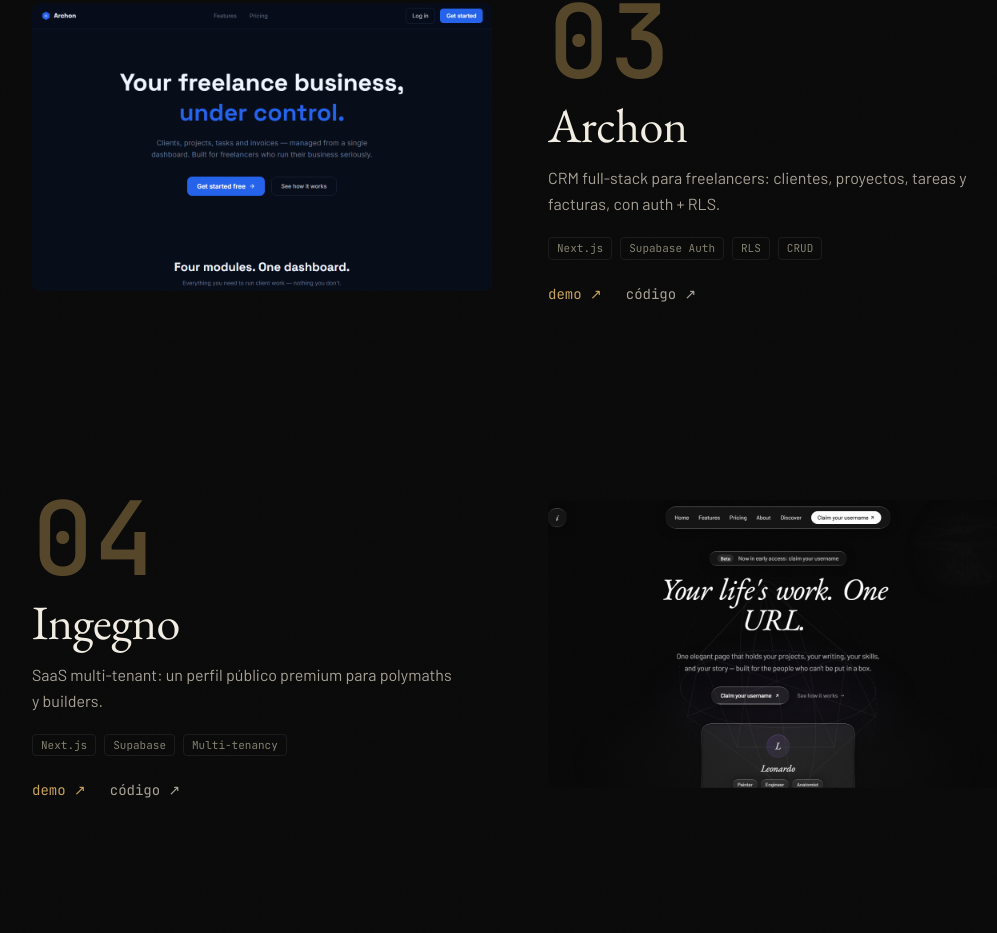
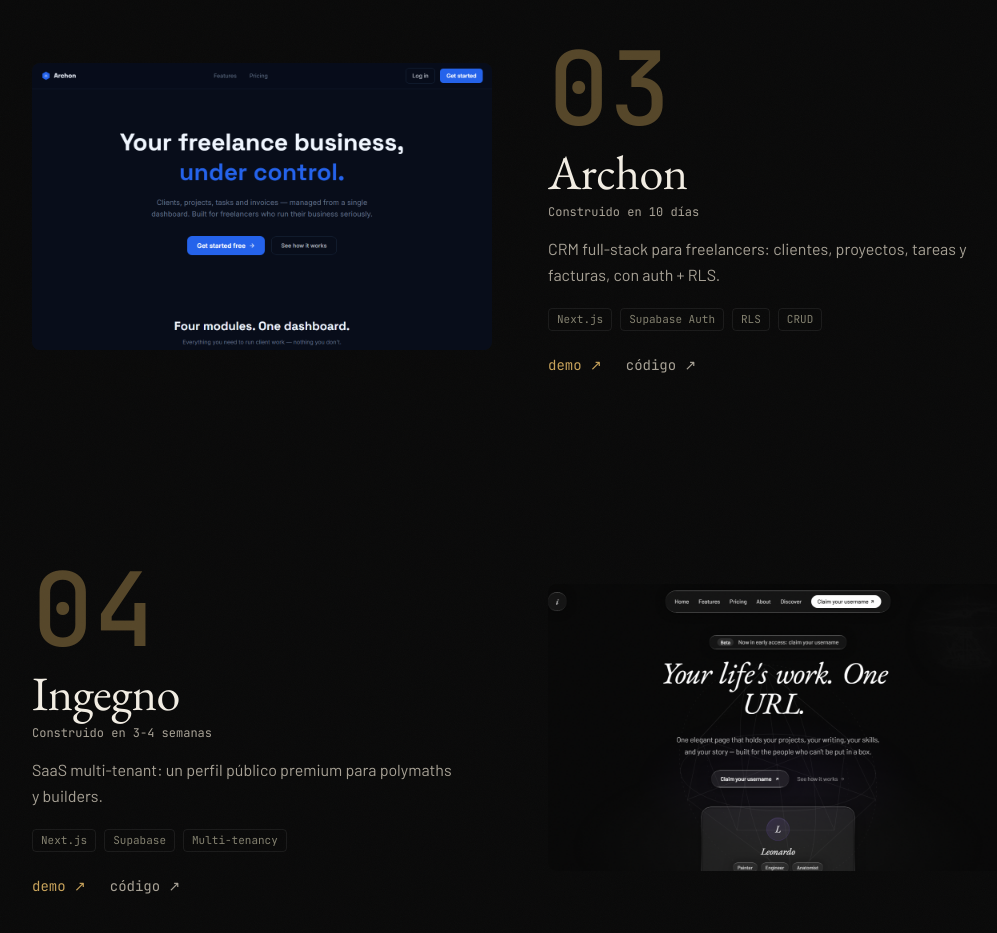
Before and after one commit to trustinraul/portfolio-hub, a Next.js app: page / in a window 1280 px wide. Shown: the part 2253-3186 px from the top of the page, without its empty margins (120-1117 px from the left). Built offline with nearby package versions, Linux system fonts and the light colour scheme; no server answers.

Commit message:
feat: add build duration per project in the work index

```diff
--- a/components/ProjectRow.tsx
+++ b/components/ProjectRow.tsx
@@ -71,6 +71,7 @@
           {n}
         </span>
         <h3 className="mt-2 font-display text-4xl tracking-[-0.01em] text-text sm:text-5xl">{project.name}</h3>
+        <p className="mt-2 font-mono text-xs text-text-muted">Construido en {project.duration}</p>
         <p className="mt-4 max-w-md text-base leading-relaxed text-pretty text-text-muted">{project.pitch}</p>
         <div className="mt-5 flex flex-wrap gap-2">
           {project.tags.map((t) => (
--- a/content/projects.ts
+++ b/content/projects.ts
@@ -7,6 +7,7 @@
   repoUrl: string
   thumbnail: string
   accent: string
+  duration: string
 }
 
 export const projects: Project[] = [
@@ -19,6 +20,7 @@
     repoUrl: 'https://github.com/trustinraul/p1-kombu',
     thumbnail: '/projects/kombu.png',
     accent: '#c9a84c',
+    duration: '4-5 días',
   },
   {
     slug: 'fortuna',
@@ -29,6 +31,7 @@
     repoUrl: 'https://github.com/trustinraul/p2-fortuna',
     thumbnail: '/projects/fortuna.png',
     accent: '#e8dfc8',
+    duration: '7 días',
   },
   {
     slug: 'archon',
@@ -39,6 +42,7 @@
     repoUrl: 'https://github.com/trustinraul/p3-archon',
     thumbnail: '/projects/archon.png',
     accent: '#5dcaa5',
+    duration: '10 días',
   },
   {
     slug: 'ingegno',
@@ -49,5 +53,6 @@
     repoUrl: 'https://github.com/trustinraul/p4-ingegno',
     thumbnail: '/projects/ingegno.png',
     accent: '#85b7eb',
+    duration: '3-4 semanas',
   },
 ]
```
Also changed, not shown: 1 other file (tests, documents, lock files or other folders).
